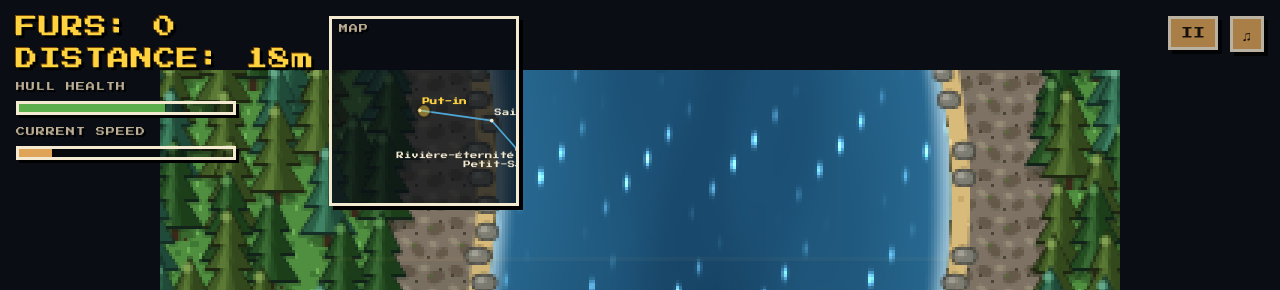
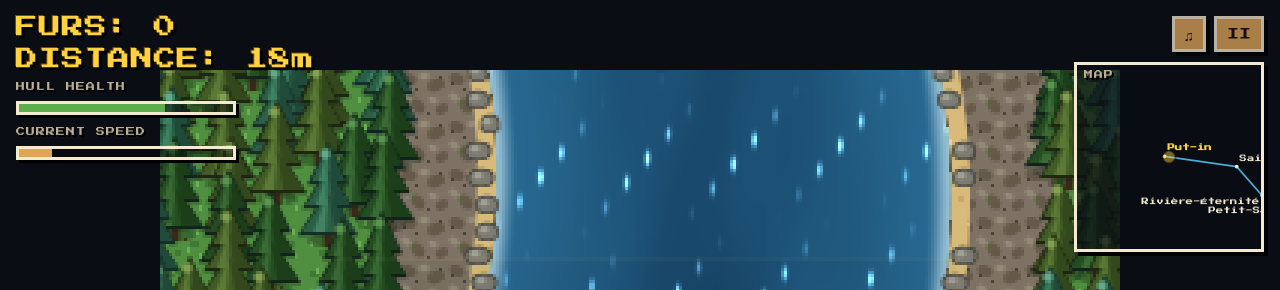
Before and after one commit to markcoatsworth/voyageurs, a website built with Vite: page index.html in a window 1280 px wide. Shown: the top 290 px of the page. Built offline with nearby package versions, Linux system fonts and the light colour scheme; animation ran at ten frames a second.

Commit message:
Move minimap and mute/pause buttons to top-right corner
Minimap relocated from top-left (sharing the stats HUD's corner) to
top-right, stacked below the mute/pause buttons which move there too.
Canvas sizing is untouched — no reserved space, same overlay approach
the buttons already used. On a wide/letterboxed window this lands the
minimap entirely in the empty margin beside the canvas rather than over
the gameplay.

Co-Authored-By: Claude Sonnet 5 <noreply@anthropic.com>
Claude-Session: https://claude.ai/code/session_01DEo488mxkCepoHheBCF5jZ

```diff
--- a/index.html
+++ b/index.html
@@ -13,8 +13,16 @@
   <div id="app"></div>
 
   <div id="ui">
+    <!-- Mute/pause and the minimap (appended below the buttons by main.js)
+         share the top-right corner: a column, right-aligned, so a square
+         minimap wider than the two buttons still lines up sensibly under
+         them. -->
+    <div id="right-panel">
+      <div id="right-buttons">
         <button id="mute-btn" title="Mute music">&#9835;</button>
         <button id="pause-btn" title="Pause">II</button>
+      </div>
+    </div>
 
     <!-- TEMPORARY diagnostic — see the comment at the top of twod/music.js.
          Remove this element once music is confirmed working on-device. -->
@@ -27,10 +35,6 @@
       <button type="button" id="dpad-down" class="dpad-btn dpad-down" title="Down">&#9660;</button>
     </div>
 
-    <!-- The stats block and the minimap (appended here by main.js) share
-         this corner: a flex row that wraps to a column on a narrow/portrait
-         screen instead of the two overlapping. -->
-    <div id="corner-panel">
     <div id="hud" class="hidden">
       <div id="hud-score">FURS: 0</div>
       <div id="hud-distance">DISTANCE: 0m</div>
@@ -38,7 +42,6 @@
       <div id="hud-health-wrap"><div id="hud-health-fill"></div></div>
       <div id="hud-speed-label">CURRENT SPEED</div>
       <div id="hud-speed-wrap"><div id="hud-speed-fill"></div></div>
-      </div>
     </div>
 
     <div id="damage-flash"></div>
--- a/src/main.js
+++ b/src/main.js
@@ -69,13 +69,18 @@ const obstacles = createObstacleField(world);
 const input = new Input();
 createTouchControls(input);
 
-// Floats in the top-left corner alongside the stats HUD (#corner-panel in
-// index.html/style.css), over the game canvas rather than reserving space
-// from it — same overlay treatment as the stats text and the mute/pause
-// buttons. See twod/minimap.js for why it's a real, geographically-placed
-// route rather than an invented shape.
+// Sits in the top-right corner below the mute/pause buttons (#right-panel
+// in index.html/style.css). This doesn't reserve any space from the game
+// canvas — the canvas keeps rendering at full size — it just relies on the
+// same fixed-to-viewport corner positioning the buttons already use. On a
+// wide/short-ish window the canvas doesn't reach the corner anyway (there's
+// empty background on either side once it's scaled to an integer
+// multiple), so nothing ends up under it there; on a narrow phone where the
+// canvas does reach every edge, this floats over it the same way the
+// buttons already do. See twod/minimap.js for why it's a real,
+// geographically-placed route rather than an invented shape.
 const minimap = createMinimap();
-document.getElementById('corner-panel').appendChild(minimap.el);
+document.getElementById('right-panel').appendChild(minimap.el);
 
 const ui = {
   hud: document.getElementById('hud'),
--- a/src/style.css
+++ b/src/style.css
@@ -43,29 +43,14 @@ html, body {
   display: none !important;
 }
 
-/* Shares the top-left corner with the minimap (twod/minimap.js, appended
-   here in main.js) — a flex row that wraps to a column on a narrow/portrait
-   screen, so the two sit side by side where there's width for it and stack
-   instead of overflowing off-screen where there isn't. Like the stats text
-   and the mute/pause buttons, this floats *over* the game canvas rather
-   than reserving space from it — the canvas is always full size. */
-#corner-panel {
+#hud {
   position: absolute;
   top: 16px;
   left: 16px;
-  /* No `right`/width — this must shrink-to-fit its content instead of
-     stretching full-width, or it wraps to a column unconditionally. */
-  display: flex;
-  flex-wrap: wrap;
-  align-items: flex-start;
-  gap: 14px;
-}
-
-#hud {
+  right: 16px;
   display: flex;
   flex-direction: column;
   gap: 10px;
-  flex: 0 0 auto;
 }
 
 #hud-score,
@@ -262,10 +247,27 @@ button:hover {
   display: none;
 }
 
-#mute-btn {
+/* Top-right corner: mute/pause in a row, with the minimap (appended below
+   #right-buttons by main.js) stacked underneath, right-aligned — a square
+   minimap is wider than the two buttons, so right-aligning (rather than
+   stretching everything to match) is what keeps this reading as one
+   tidy column instead of the buttons looking randomly offset from it. */
+#right-panel {
   position: absolute;
   top: 16px;
   right: 16px;
+  display: flex;
+  flex-direction: column;
+  align-items: flex-end;
+  gap: 10px;
+}
+
+#right-buttons {
+  display: flex;
+  gap: 8px;
+}
+
+#mute-btn {
   padding: 8px 10px;
   font-size: 14px;
   line-height: 1;
@@ -281,13 +283,7 @@ button:hover {
   text-decoration: line-through;
 }
 
-/* Sits beside mute-btn (top-right), not the opposite top-left corner —
-   the HUD's FURS/DISTANCE text starts flush at top-left too (see #hud),
-   so a top-left button sits right on top of it. */
 #pause-btn {
-  position: absolute;
-  top: 16px;
-  right: 62px;
   padding: 8px 10px;
   font-size: 12px;
   line-height: 1;
```
Lines whose indentation alone changed are shown as unchanged.
